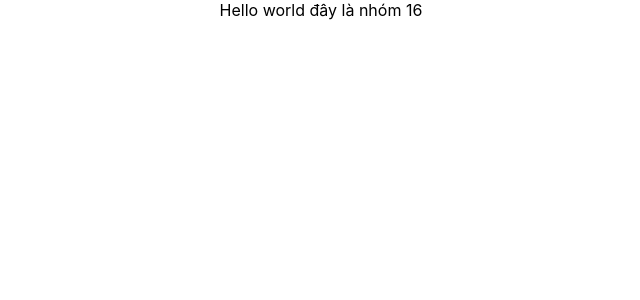
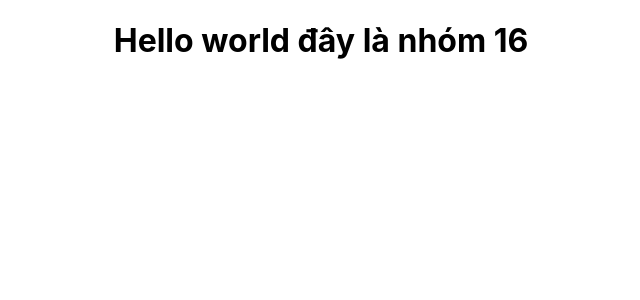
Before and after one commit to PhamChiXuan1/github_action, a React (Create React App) app: page / in a window 1280 px wide. Shown: the top 300 px of the page, without its empty margins (319-959 px from the left). Built offline with nearby package versions, Linux system fonts and the light colour scheme.

Commit message:
change h1

```diff
--- a/src/App.js
+++ b/src/App.js
@@ -4,7 +4,7 @@ import './App.css';
 function App() {
   return (
     <div className="App">
-      <h>Hello world đây là nhóm 16</h>
+      <h1>Hello world đây là nhóm 16</h1>
       {/* <header className="App-header">
         <img src={logo} className="App-logo" alt="logo" />
         <p>
```
